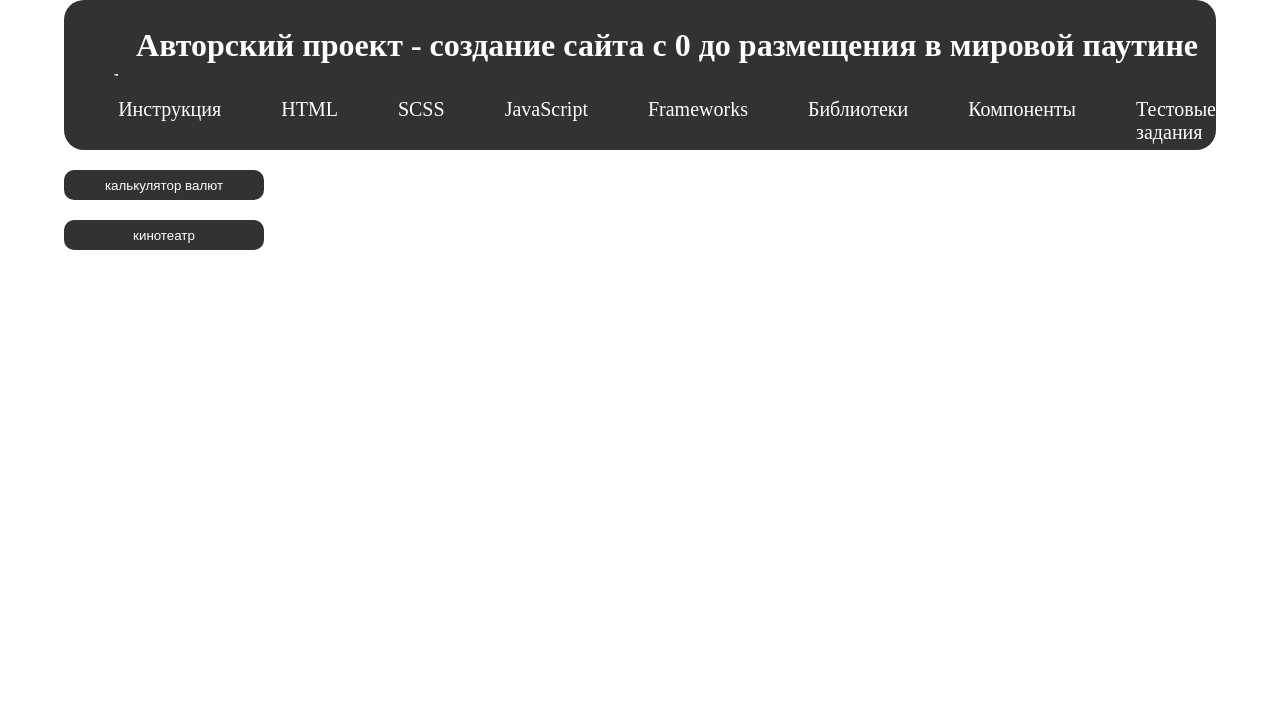
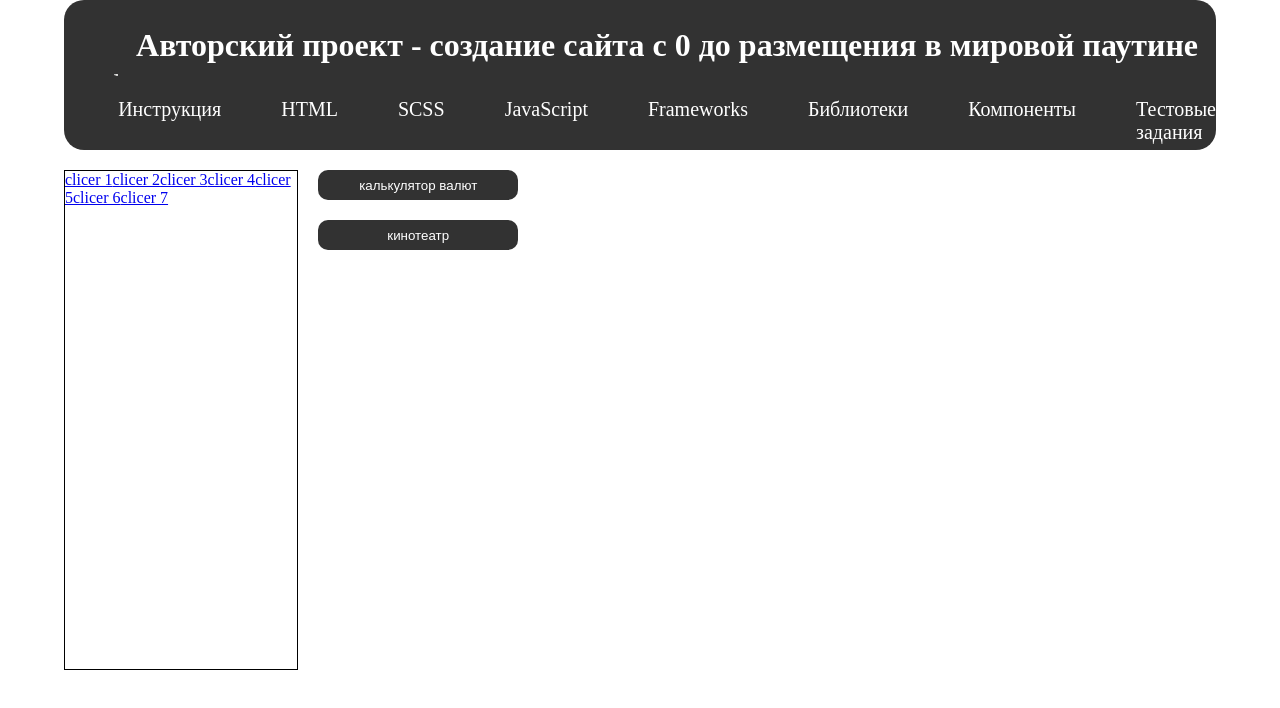
Before and after one commit to FedoseevDS/site-components, a React (Create React App) app: page /test in a window 1280 px wide. Shown: the top 708 px of the page. Built offline with nearby package versions, Linux system fonts and the light colour scheme.

Commit message:
начал добавлять теги во вкладку html

```diff
--- a/src/App.js
+++ b/src/App.js
@@ -4,6 +4,7 @@ import { Route, Routes } from 'react-router-dom';
 
 import { Header } from 'components/common/header/header';
 
+import { Html } from 'pages/html/html';
 import { Main } from 'pages/main/main';
 import { Test } from 'pages/test/test';
 
@@ -17,7 +18,8 @@ function App() {
       <Header />
       <Routes>
         <Route path='/' element={<Main />} />
-        <Route path='/test' element={<Test />} />
+        <Route path='html' element={<Html />} />
+        <Route path='test' element={<Test />} />
       </Routes>
     </div>
   );
--- a/src/components/common/header/header.js
+++ b/src/components/common/header/header.js
@@ -16,7 +16,7 @@ export const Header = () => {
         <h1>Авторский проект - создание сайта с 0 до размещения в мировой паутине</h1>
         <div>
           <Link to={'/'}>Инструкция</Link>
-          <Link to='#'>HTML</Link>
+          <Link to='html'>HTML</Link>
           <Link to='#'>SCSS</Link>
           <Link to='#'>JavaScript</Link>
           <Link to='#'>Frameworks</Link>
--- a/src/components/common/pageContent/pageContent.js
+++ b/src/components/common/pageContent/pageContent.js
@@ -1,7 +1,14 @@
 import React from 'react';
+
+import { SideBar } from 'components/common/sideBar/sideBar';
 
 import styles from './styles.module.scss';
 
 export const PageContent = ({ children }) => {
-  return <div className={styles.wrapper}>{children}</div>;
+  return (
+    <div className={styles.wrapper}>
+      <SideBar />
+      <div className={styles.content}>{children}</div>
+    </div>
+  );
 };
--- a/src/components/common/pageContent/styles.module.scss
+++ b/src/components/common/pageContent/styles.module.scss
@@ -1,5 +1,12 @@
 .wrapper {
+  box-sizing: border-box;
   margin-top: 20px;
   width: 100%;
   height: 100%;
+  display: flex;
+  gap: 20px;
 }
+
+.content {
+  width: 100%;
+}
--- a/src/components/common/sideBar/sideBar.js
+++ b/src/components/common/sideBar/sideBar.js
@@ -1,17 +1,17 @@
-import React from "react";
+import React from 'react';
 
 import styles from './styles.module.scss';
 
 export const SideBar = () => {
-    return (
-        <div className={styles.wrapper}>
-            <a href="">clicer 1</a>
-            <a href="">clicer 2</a>
-            <a href="">clicer 3</a>
-            <a href="">clicer 4</a>
-            <a href="">clicer 5</a>
-            <a href="">clicer 6</a>
-            <a href="">clicer 7</a>
-        </div>
-    )
-}
+  return (
+    <div className={styles.wrapper}>
+      <a href='#'>clicer 1</a>
+      <a href='#'>clicer 2</a>
+      <a href='#'>clicer 3</a>
+      <a href='#'>clicer 4</a>
+      <a href='#'>clicer 5</a>
+      <a href='#'>clicer 6</a>
+      <a href='#'>clicer 7</a>
+    </div>
+  );
+};
--- a/src/index.js
+++ b/src/index.js
@@ -1,11 +1,13 @@
 import React from 'react';
+
 import ReactDOM from 'react-dom/client';
+import { BrowserRouter } from 'react-router-dom';
+
 import App from './App';
-import { BrowserRouter } from 'react-router-dom'
 
 const root = ReactDOM.createRoot(document.getElementById('root'));
 root.render(
   <BrowserRouter>
     <App />
-  </BrowserRouter>
+  </BrowserRouter>,
 );
--- /dev/null
+++ b/src/pages/html/html.js
@@ -0,0 +1,11 @@
+import React from 'react';
+
+import { PageContent } from 'components/common/pageContent/pageContent';
+
+export const Html = () => {
+  return (
+    <PageContent>
+      <div>Проверка связи</div>
+    </PageContent>
+  );
+};
```
Also changed, not shown: package.json (+8 -14 lines), src/const/pathName.js (added, +12 -0 lines), src/const/paths.js (added, +12 -0 lines).
